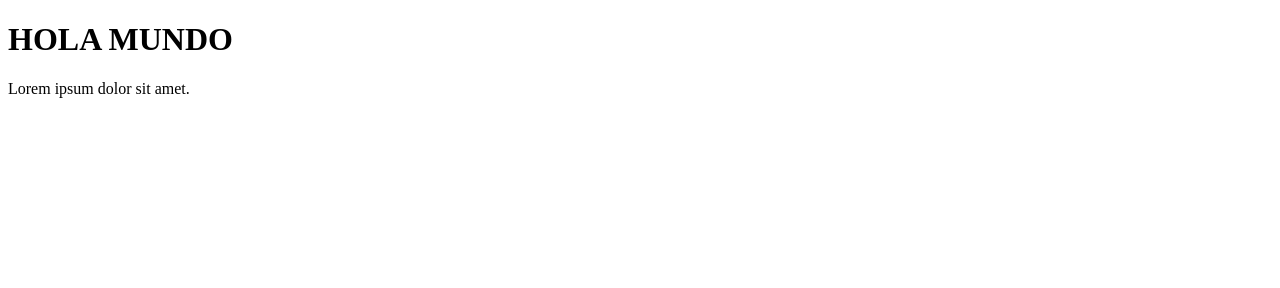
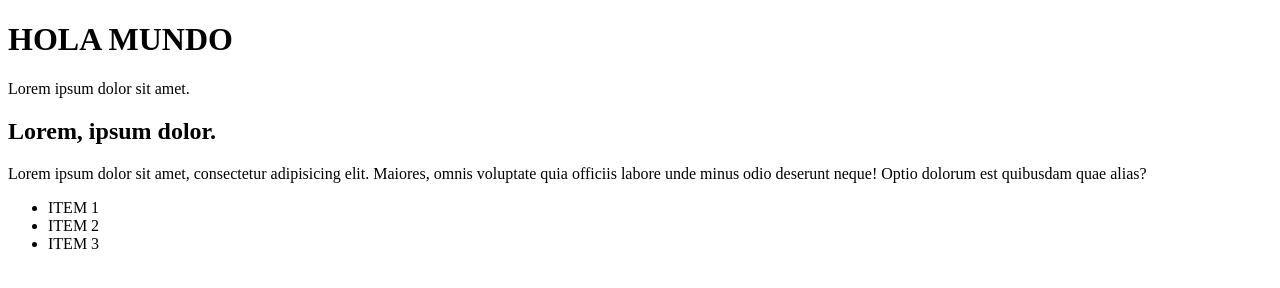
Before and after one commit to ChinoJvS/clase-github, a plain HTML site: page index.html in a window 1280 px wide. Drawn offline with Linux system fonts and the light colour scheme.

Commit message:
Agregue una segunda seccion en el index

```diff
--- a/index.html
+++ b/index.html
@@ -9,5 +9,12 @@
 <body>
     <h1>HOLA MUNDO</h1>
     <p>Lorem ipsum dolor sit amet.</p>
+    <h2>Lorem, ipsum dolor.</h2>
+    <p>Lorem ipsum dolor sit amet, consectetur adipisicing elit. Maiores, omnis voluptate quia officiis labore unde minus odio deserunt neque! Optio dolorum est quibusdam quae alias?</p>
+    <ul>
+        <li>ITEM 1</li>
+        <li>ITEM 2</li>
+        <li>ITEM 3</li>
+    </ul>
 </body>
 </html>
```
